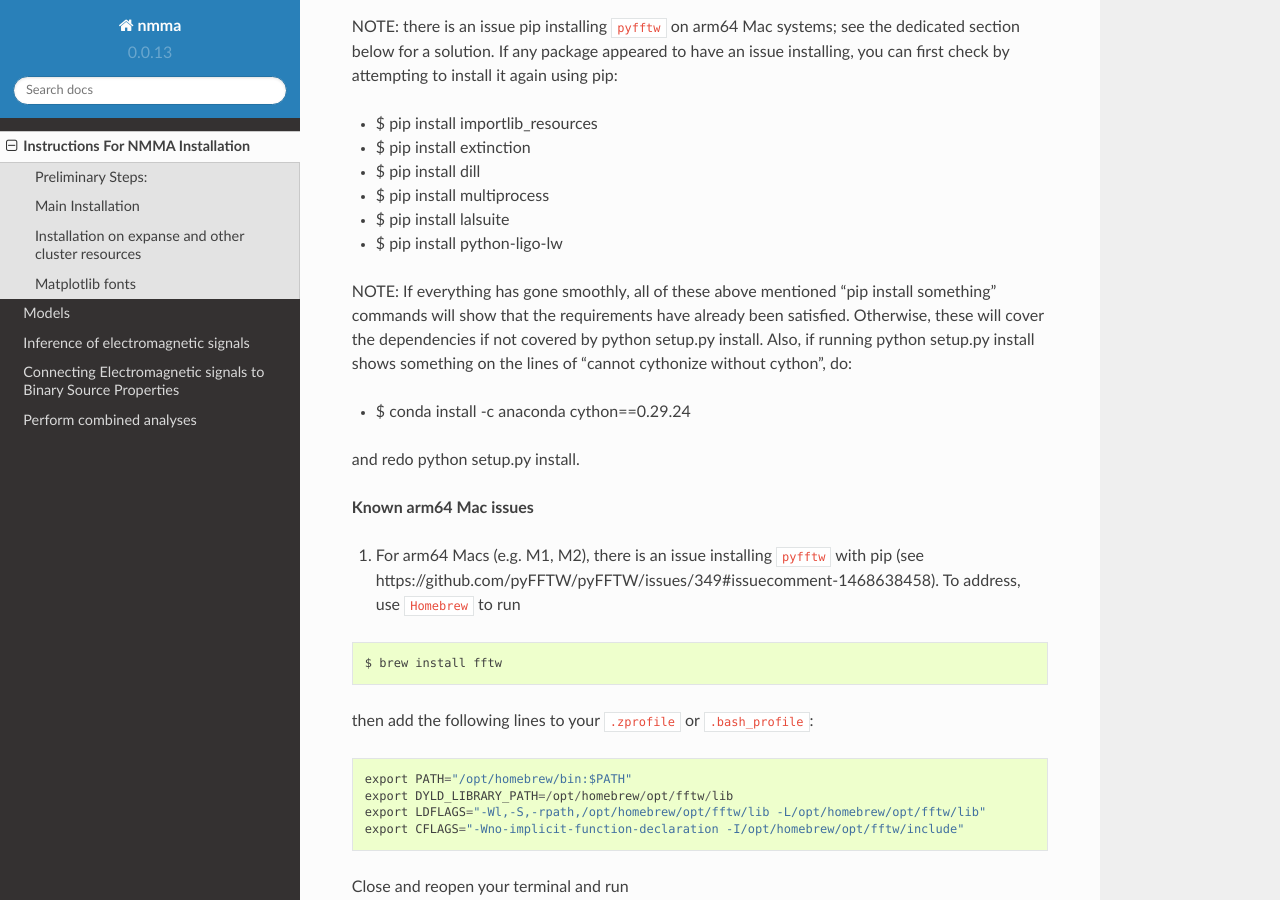
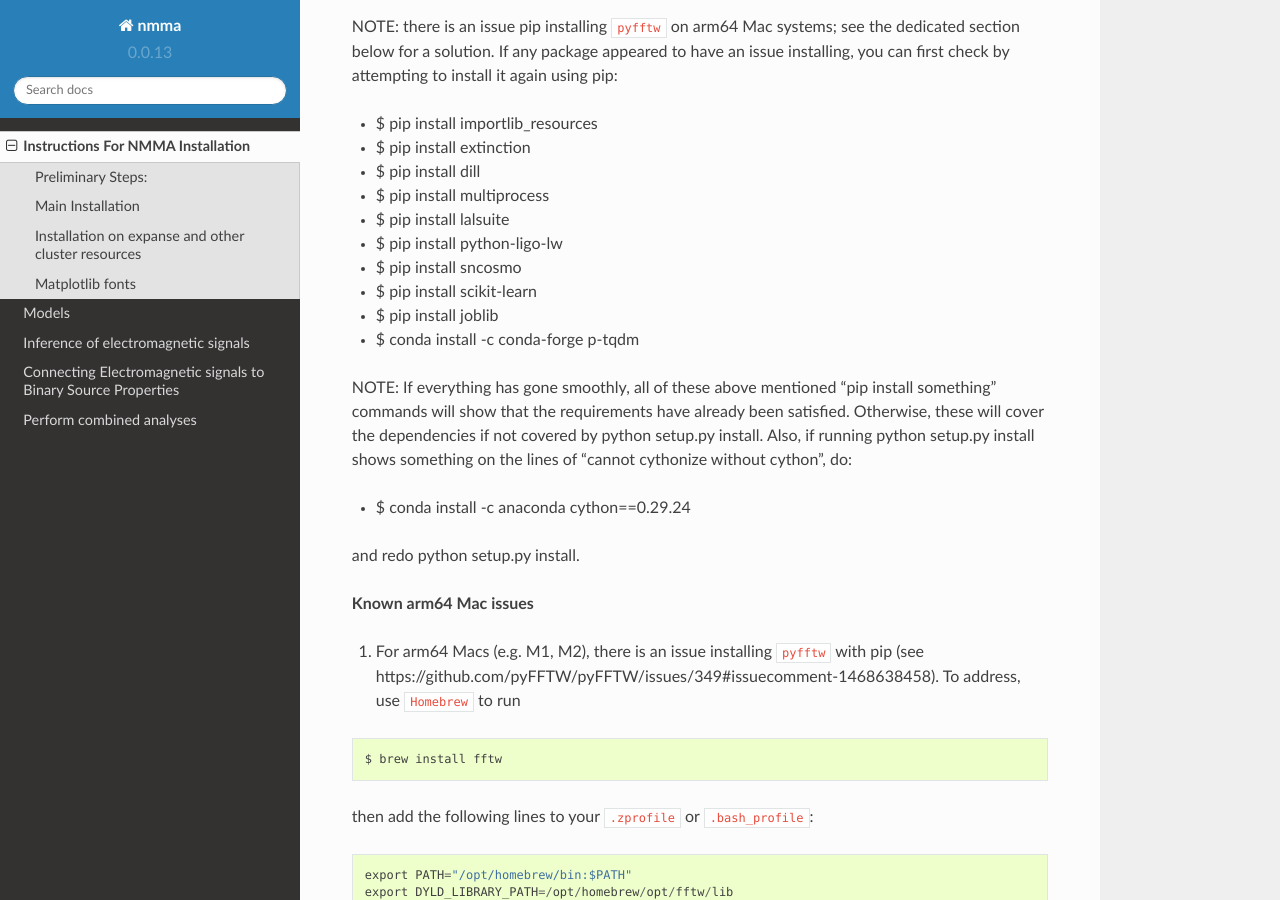
Before and after one commit to nuclear-multimessenger-astronomy/nmma, a Sphinx documentation site: the page built from doc/installation.md, in a window 1280 px wide and 900 px high, scrolled down 3126 px. Built offline with Sphinx 7.4.7 and the Read the Docs theme 2.0.0, drawn with Linux system fonts in a browser that asks for light colours; pages that are not in the unit, such as notebooks, are missing from menus.

Commit message:
Update installation.md
added install instructions the packages that were missing for me in the last three installations

```diff
--- a/doc/installation.md
+++ b/doc/installation.md
@@ -142,6 +142,18 @@ NOTE: there is an issue pip installing `pyfftw` on arm64 Mac systems; see the de
 * $ pip install python-ligo-lw
 
 
+* $ pip install sncosmo
+
+
+* $ pip install scikit-learn
+
+
+* $ pip install joblib
+
+
+* $ conda install -c conda-forge p-tqdm
+
+
 NOTE: If everything has gone smoothly, all of these above mentioned "pip install something" commands will show that the requirements have already been satisfied. Otherwise, these will cover the dependencies
 if not covered by python setup.py install. Also, if running python setup.py install shows something on the lines of "cannot cythonize without cython", do:
 
```
